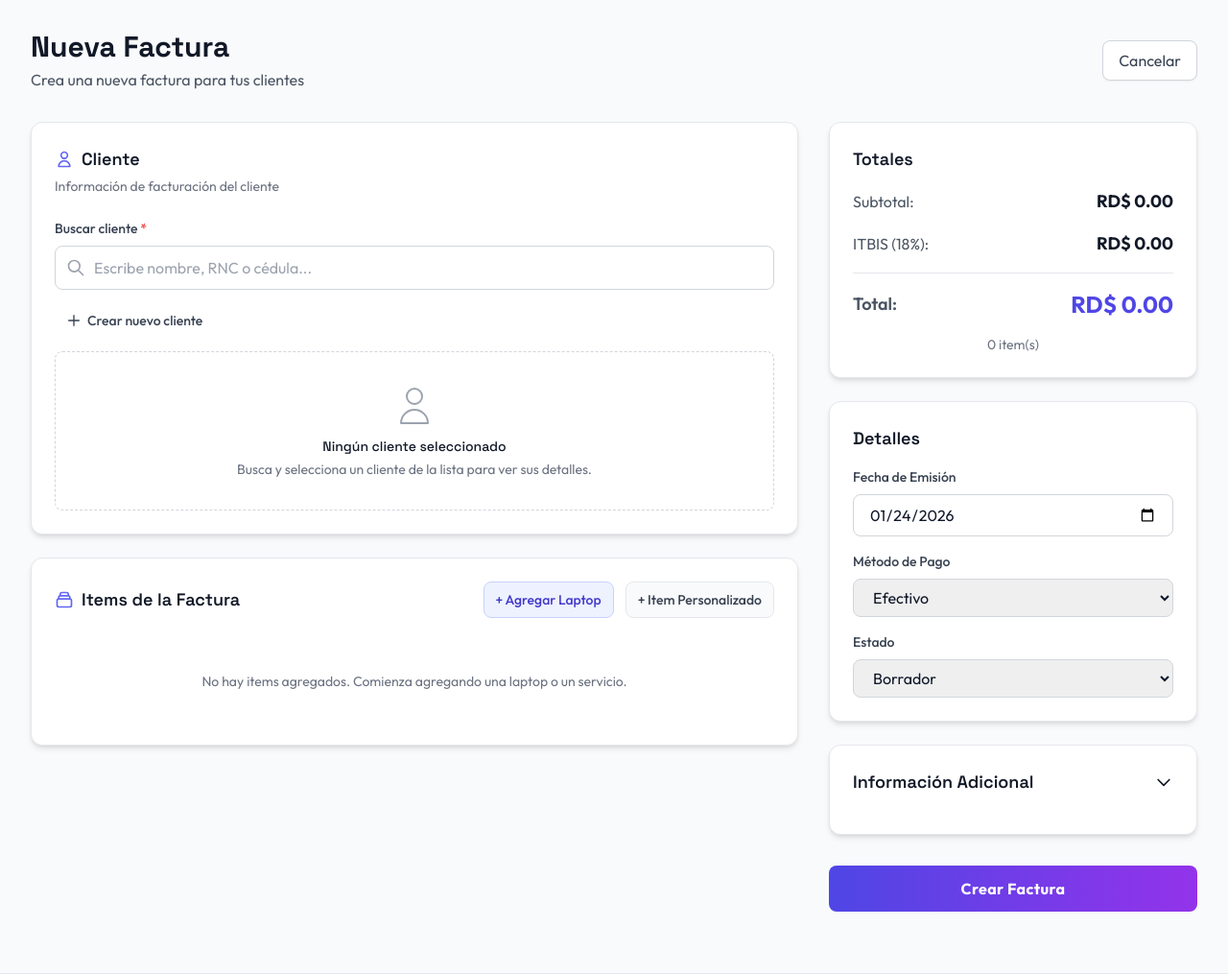
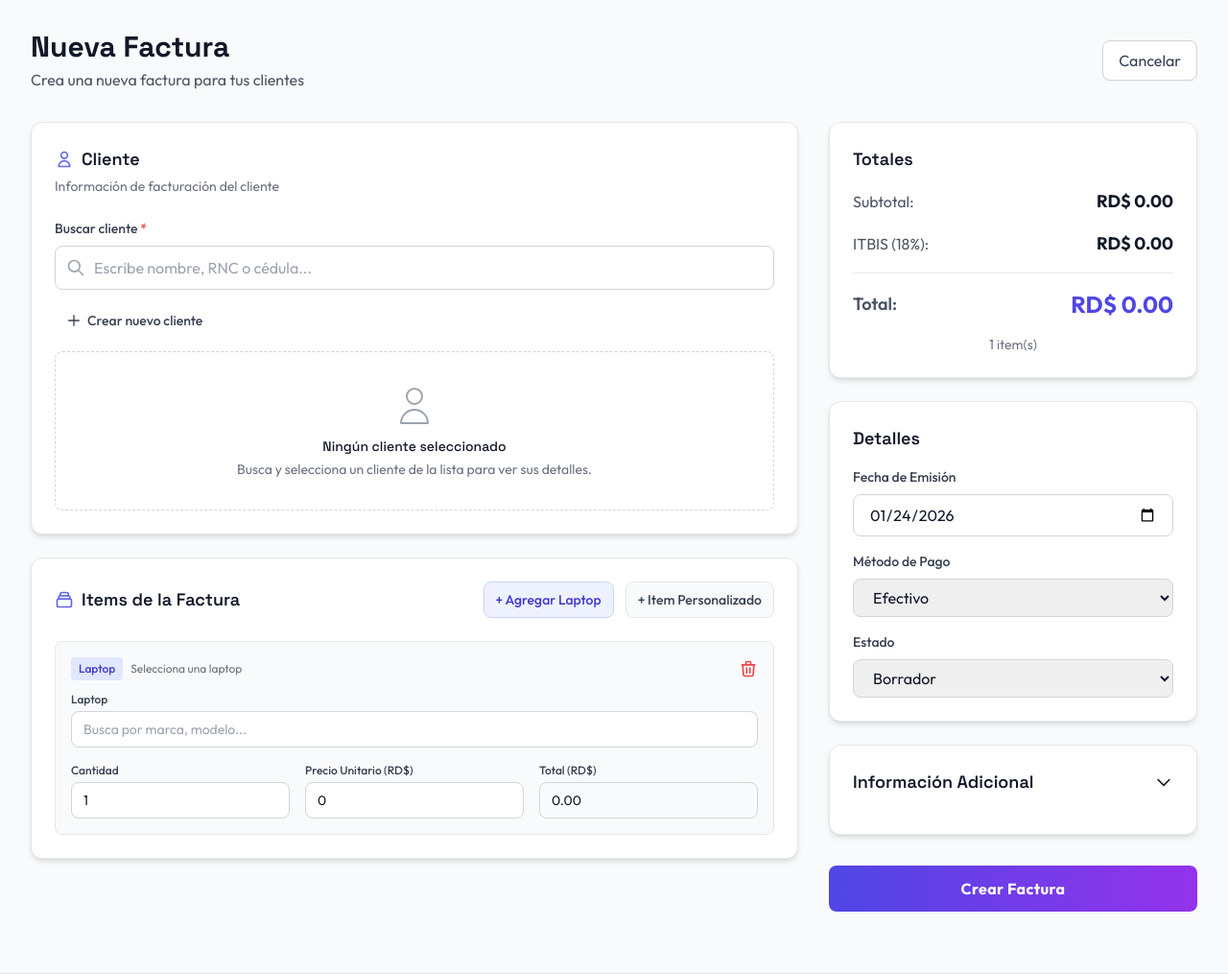
Before and after one commit to somanumte/FISMRD, a Flask app: page /invoices/new in a window 1280 px wide. Shown: the part 145-1160 px from the top of the page at 96% size. Run offline with Flask 3, Linux system fonts and the light colour scheme; a user stored in the database is signed in; data comes from the database, SQL or seed files in the repository; tables that the repository leaves empty hold one stand-in row (values such as "Sample post"); some libraries are stand-ins or nearby versions.

```diff
--- a/app/templates/invoices/invoice_form.html
+++ b/app/templates/invoices/invoice_form.html
@@ -1058,8 +1058,8 @@ function selectCustomer(customer) {
     infoDiv.classList.remove('hidden');
     emptyState.classList.add('hidden');
 
-    // Sugerir tipo de NCF basado en el cliente
-    suggestNcfTypeForCustomer(customer);
+    // NO sugerir tipo de NCF basado en el cliente (según requisitos)
+    // suggestNcfTypeForCustomer(customer);
 }
 
 // ==========================================
@@ -1091,6 +1091,13 @@ function checkEmptyMsg() {
     }
 }
 
+function formatCurrency(amount) {
+    return amount.toLocaleString('es-DO', {
+        minimumFractionDigits: 2,
+        maximumFractionDigits: 2
+    });
+}
+
 function calculateTotals() {
     let subtotal = 0;
     let totalItems = 0;
@@ -1120,9 +1127,9 @@ function calculateTotals() {
     const totalDisplay = document.getElementById('total_display');
     const itemsCountDisplay = document.getElementById('items_count_display');
 
-    if (subtotalDisplay) subtotalDisplay.textContent = `RD$ ${subtotal.toFixed(2)}`;
-    if (taxDisplay) taxDisplay.textContent = `RD$ ${tax.toFixed(2)}`;
-    if (totalDisplay) totalDisplay.textContent = `RD$ ${total.toFixed(2)}`;
+    if (subtotalDisplay) subtotalDisplay.textContent = `RD$ ${formatCurrency(subtotal)}`;
+    if (taxDisplay) taxDisplay.textContent = `RD$ ${formatCurrency(tax)}`;
+    if (totalDisplay) totalDisplay.textContent = `RD$ ${formatCurrency(total)}`;
     if (itemsCountDisplay) itemsCountDisplay.textContent = `${totalItems} item(s)`;
 }
 
@@ -1229,7 +1236,7 @@ function displayLaptopResults(itemId, results, isRecent = false) {
         resultItem.innerHTML = `
             <div class="font-medium text-gray-900 dark:text-white">${name}</div>
             <div class="text-xs text-gray-500 dark:text-gray-400 mt-1">
-                ${laptop.processor || ''} • RD$ ${laptop.sale_price?.toLocaleString() || '0'} • ${laptop.quantity || 0} disponibles
+                ${laptop.processor || ''} • RD$ ${formatCurrency(laptop.sale_price || 0)} • ${laptop.quantity || 0} disponibles
             </div>
         `;
 
@@ -2018,6 +2025,11 @@ document.addEventListener('DOMContentLoaded', function() {
     {% endfor %}
     {% endif %}
 
+    // Si no estamos en modo edición y no hay items, agregar un item de laptop vacío para precargar el buscador
+    if (!isEdit && document.getElementById('items_container').children.length === 0) {
+        addLaptopItem(null, '', 1, 0);
+    }
+
     // Si hay cliente en edición, mostrar sección NCF
     {% if invoice and invoice.customer_id %}
     const ncfSection = document.getElementById('ncf_section');
```
